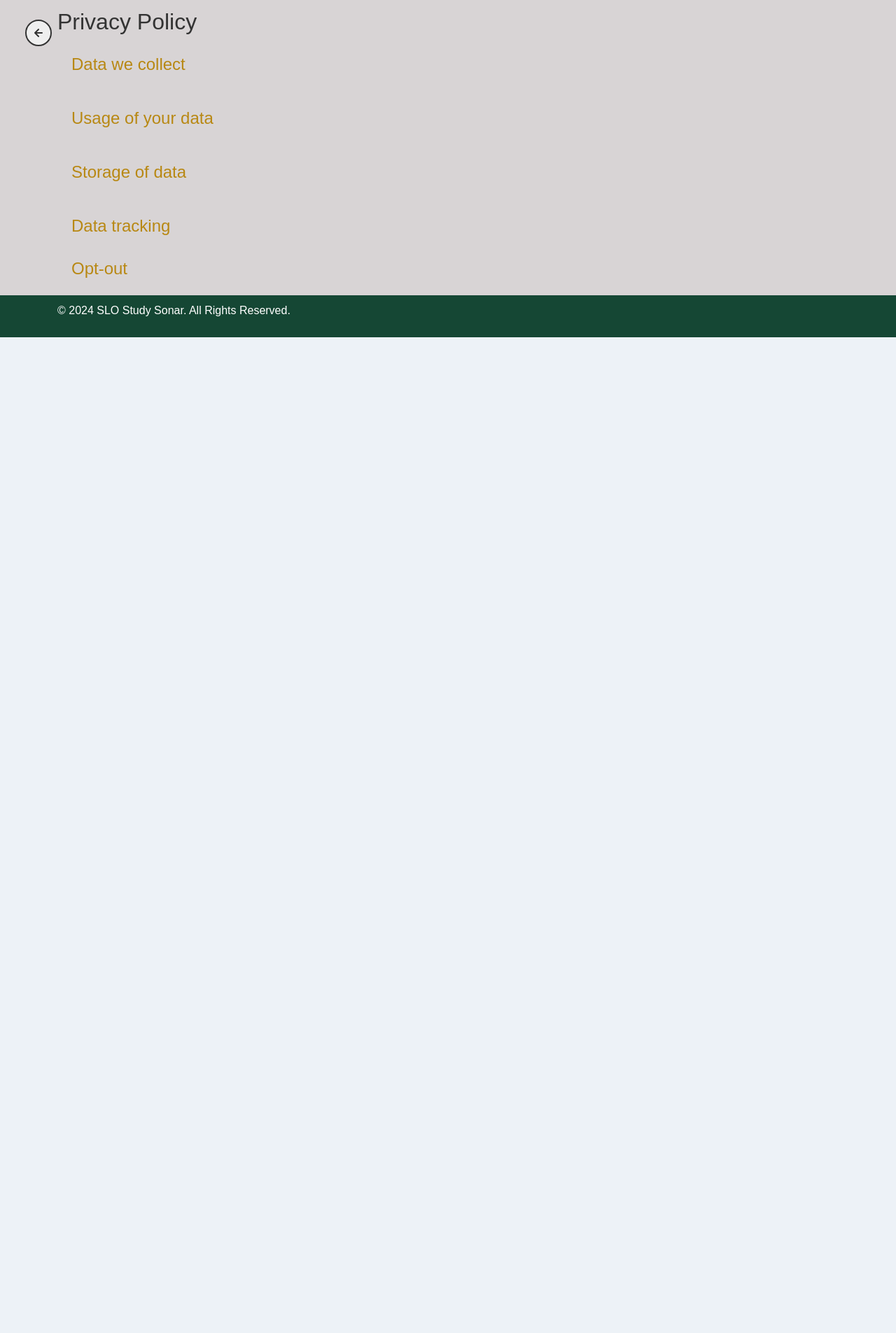
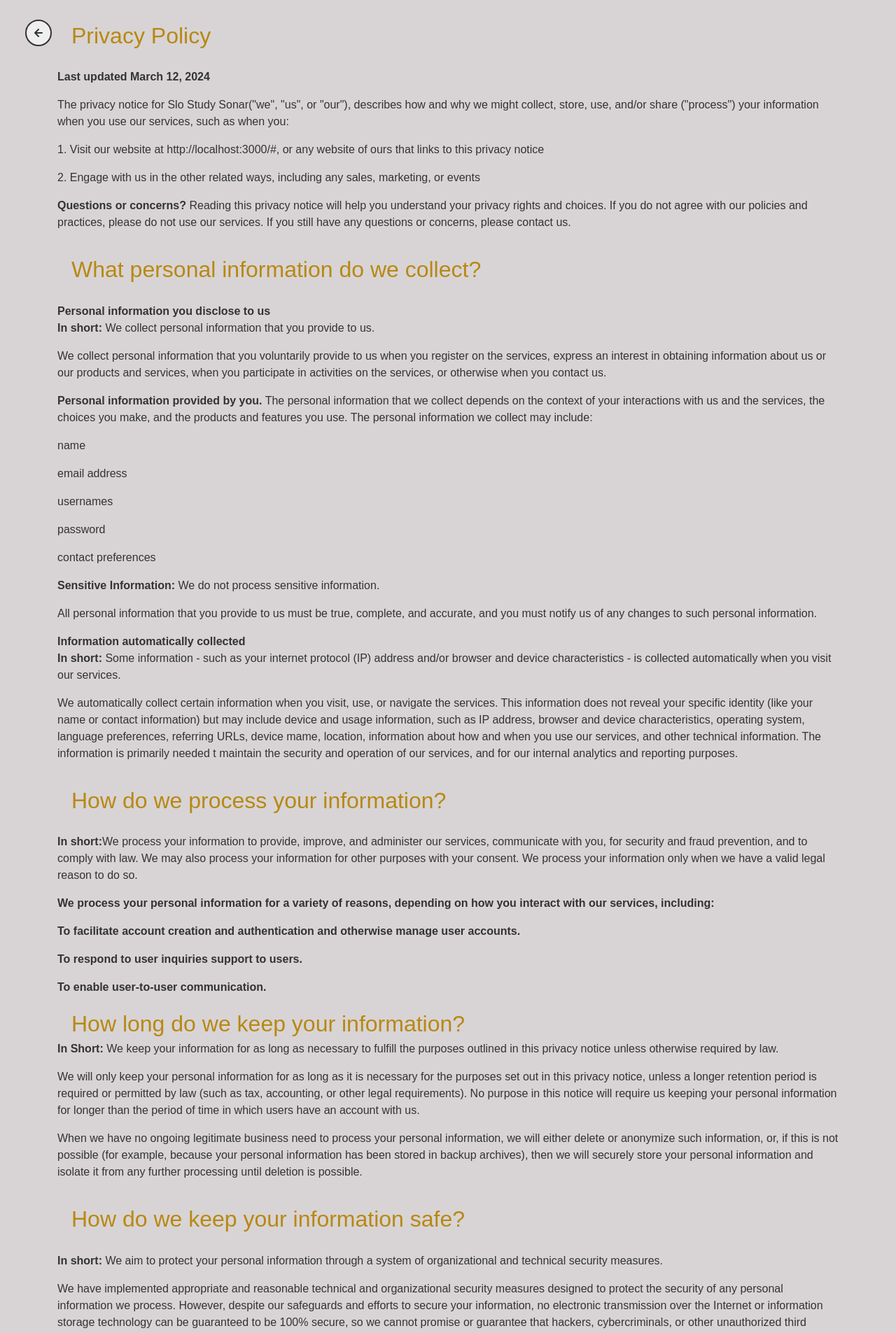
Before and after one commit to bhillyard/SloStudySonar, a React (Create React App) app in the folder packages/react-frontend/: page /Privacy in a window 1280 px wide. Shown: the part 120-2025 px from the top of the page at 70% size. Before the commit the page ends 800 px from the top, so only its background shows below. Built offline with nearby package versions, Linux system fonts and the light colour scheme.

Commit message:
add privacy page

```diff
--- a/packages/react-frontend/src/pages/privacy.css
+++ b/packages/react-frontend/src/pages/privacy.css
@@ -9,8 +9,10 @@
     text-align: center; /* This will center the text in its container */
 }
 
-
-
+.privacy-policy-container h2,
+.privacy-policy-container h33,
+.privacy-policy-container h34,
+.privacy-policy-container h4444,
 .privacy-policy-container h3,
 .privacy-policy-container h4,
 .privacy-policy-container h5,
@@ -19,7 +21,7 @@
     color: #B88813;
     background-color: #D8D4D5; /* Light gray background for the about section */
     padding: 20px;
-    font-size: 1.5em;
+    font-size: 2em;
 
 }
 
@@ -27,6 +29,7 @@
 .privacy-policy-container {
     background-color: #D8D4D5; /* Light gray background for the about section */
     padding: 20px;
+
 }
 
 
@@ -40,7 +43,7 @@
 
 
 
-.privacy-back-arrow-container {
+.back-arrow-container {
     position: relative;
     top: 0.1px;
   }
--- a/packages/react-frontend/src/pages/privacy.js
+++ b/packages/react-frontend/src/pages/privacy.js
@@ -21,25 +21,64 @@
   </div>
 
     <div class="container">
+        <div class="Privacy">
         <h2>Privacy Policy</h2>
+        <p><strong>Last updated March 12, 2024</strong></p>
+        <p>The privacy notice for Slo Study Sonar("we", "us", or "our"), describes how and why we might collect,
+          store, use, and/or share ("process") your information when you use our services, such as when you: </p>
+          <p>1. Visit our website at http://localhost:3000/#, or any website of ours that links to this privacy notice</p>
+          <p>2. Engage with us in the other related ways, including any sales, marketing, or events</p>
+          <p><strong>Questions or concerns?</strong> Reading this privacy notice will help you understand your privacy rights and choices. If you do not
+            agree with our policies and practices, please do not use our services. If you still have any questions or concerns, please contact us.</p>
+            </div>
         <div class="data">
-        <h3>Data we collect</h3>
+        <h3>What personal information do we collect?</h3>
+        <h333><strong>Personal information you disclose to us</strong></h333>
+        <p><strong>In short:</strong> We collect personal information that you provide to us.</p>
+        <p>We collect personal information that you voluntarily provide to us when you register on the services, express an interest in obtaining information about us or our products and services, when you participate in activities on the services, or otherwise when you contact us.</p>
+        <p><strong>Personal information provided by you.</strong> The personal information that we collect depends on the context of your interactions with us and the services, the choices you make, and the products and features you use. The personal information we collect may include:</p>
+        <p>name</p>
+        <p>email address</p>
+        <p>usernames</p>
+        <p>password</p>
+        <p>contact preferences</p>
+        <p><strong>Sensitive Information:</strong> We do not process sensitive information. </p>
+        <p>All personal information that you provide to us must be true, complete, and accurate, and you must notify us of any changes to such personal information.</p>
         </div>
+        <h334><strong>Information automatically collected</strong></h334>
+        <p><strong>In short:</strong> Some information - such as your internet protocol (IP) address and/or browser and device characteristics - is collected automatically when you visit our services.</p>
+        <p>We automatically collect certain information when you visit, use, or navigate the services. This information does not reveal your specific identity (like your name or contact information) but may include device and usage information, such as IP address, browser and device characteristics, operating system, language preferences, referring URLs, device mame, location, information about how and when you use our services, and other technical information. The information is primarily needed t maintain the security and operation of our services, and for our internal analytics and reporting purposes.</p>
 
         <div class="usage">
-        <h4>Usage of your data</h4>
+        <h4>How do we process your information?</h4>
+        <p><strong>In short:</strong>We process your information to provide, improve, and administer our services, communicate with you, for security and fraud prevention, and to comply with law. We may also process your information for other purposes with your consent. We process your information only when we have a valid legal reason to do so.</p>
+        <p><strong>We process your personal information for a variety of reasons, depending on how you interact with our services, including:</strong></p>
+        <p><strong>To facilitate account creation and authentication and otherwise manage user accounts.</strong></p>
+        <p><strong>To respond to user inquiries support to users.</strong></p>
+        <p><strong>To enable user-to-user communication.</strong></p>
         </div>
 
         <div class="storage">
-        <h5>Storage of data</h5>
+        <h4444>How long do we keep your information?</h4444>
+        <p><strong>In Short: </strong>We keep your information for as long as necessary to fulfill the purposes outlined in this privacy notice unless otherwise required by law.</p>
+        <p>
+        We will only keep your personal information for as long as it is necessary for the purposes set out in this privacy notice, unless a longer retention period is required or permitted by law (such as tax, accounting, or other legal requirements). No purpose in this notice will require us keeping your personal information for longer than the period of time in which users have an account with us.</p>
+        <p>When we have no ongoing legitimate business need to process your personal information, we will either delete or anonymize such information, or, if this is not possible (for example, because your personal information has been stored in backup archives), then we will securely store your personal information and isolate it from any further processing until deletion is possible.</p>
+        <h5>How do we keep your information safe?</h5>
+        <p><strong>In short:</strong> We aim to protect your personal information through a system of organizational and technical security measures.</p>
+        <p>We have implemented appropriate and reasonable technical and organizational security measures designed to protect the security of any personal information we process. However, despite our safeguards and efforts to secure your information, no electronic transmission over the Internet or information storage technology can be guaranteed to be 100% secure, so we cannot promise or guarantee that hackers, cybercriminals, or other unauthorized third parties will not be able to defeat our security and improperly collect, access, steal, or modify your information. Although we will do our best to protect your personal information, transmission of personal information to and from our Services is at your own risk. You should only access the Services within a secure environment.</p>
         </div>
+
 
         <div class="tracking">
         <h6>Data tracking</h6>
+        <p><strong>In short:</strong>We may use cookies and other tracking technologies to collect and store your information</p>
+
         </div>
 
         <div class="opt-out">
         <h7>Opt-out</h7>
+        <p><strong>In short: </strong> You have the right to opt out of certain uses of your personal information.</p>
         </div>
 
     </div>
```
